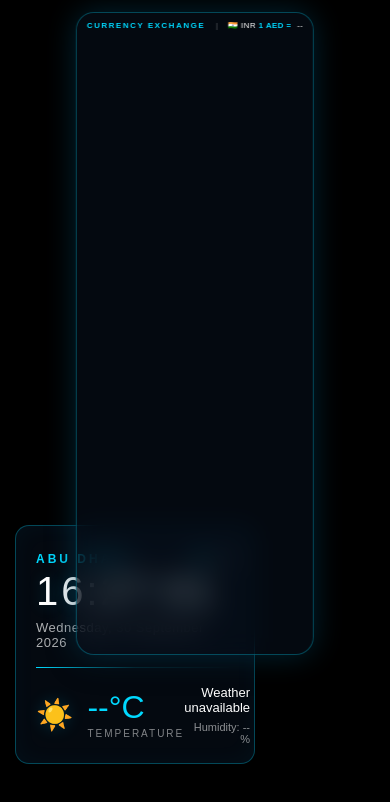
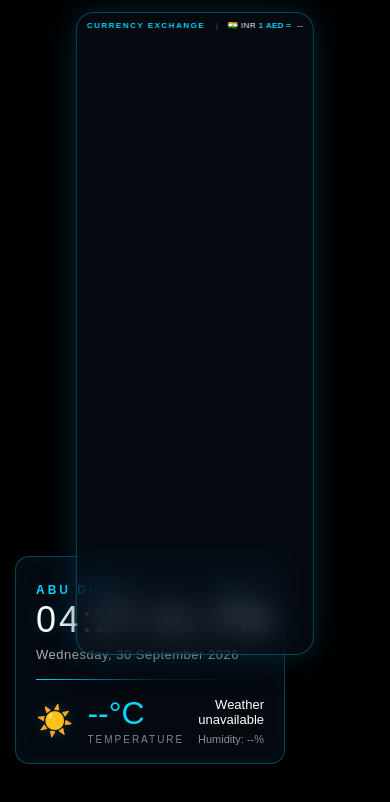
Before and after one commit to itallied143/Allied-DCI, a plain HTML site: page ADCReception.html in a window 390 px wide. Shown: the top 802 px of the page. Drawn offline with Linux system fonts and the light colour scheme; no server answers.

Commit message:
Adjust layout and font sizes in ADCReception.html

```diff
--- a/ADCReception.html
+++ b/ADCReception.html
@@ -49,7 +49,7 @@
             /* LOWER LEFT */
             bottom: 95px;
 
-            width: 285px;
+            width: 315px;
 
             padding: 22px 25px;
 
@@ -141,7 +141,7 @@
 
         #clock {
 
-            font-size: 52px;
+            font-size: 47px;
 
             font-weight: 300;
 
@@ -432,7 +432,7 @@
 
                 bottom: 80px;
 
-                width: 240px;
+                width: 270px;
 
                 padding: 18px 20px;
 
@@ -442,7 +442,7 @@
 
             #clock {
 
-                font-size: 40px;
+                font-size: 36px;
             }
 
 
@@ -607,6 +607,10 @@
 
                 <span class="currencyItem" data-currency="EGP">
                     🇪🇬 EGP <strong>1 AED =</strong> <span id="egpRate" class="rateValue">--</span>
+                </span>
+
+                <span class="currencyItem" data-currency="MAD">
+                    🇲🇦 MAD <strong>1 AED =</strong> <span id="madRate" class="rateValue">--</span>
                 </span>
 
             </span>
@@ -776,7 +780,7 @@
                             "2-digit",
 
                         hour12:
-                            false
+                            true
                     }
                 );
 
@@ -1069,6 +1073,9 @@
                 document.getElementById("egpRate").textContent =
                     rates.EGP ? rates.EGP.toFixed(2) : "--";
 
+                document.getElementById("madRate").textContent =
+                    rates.MAD ? rates.MAD.toFixed(2) : "--";
+
 
             } catch (error) {
 
```
